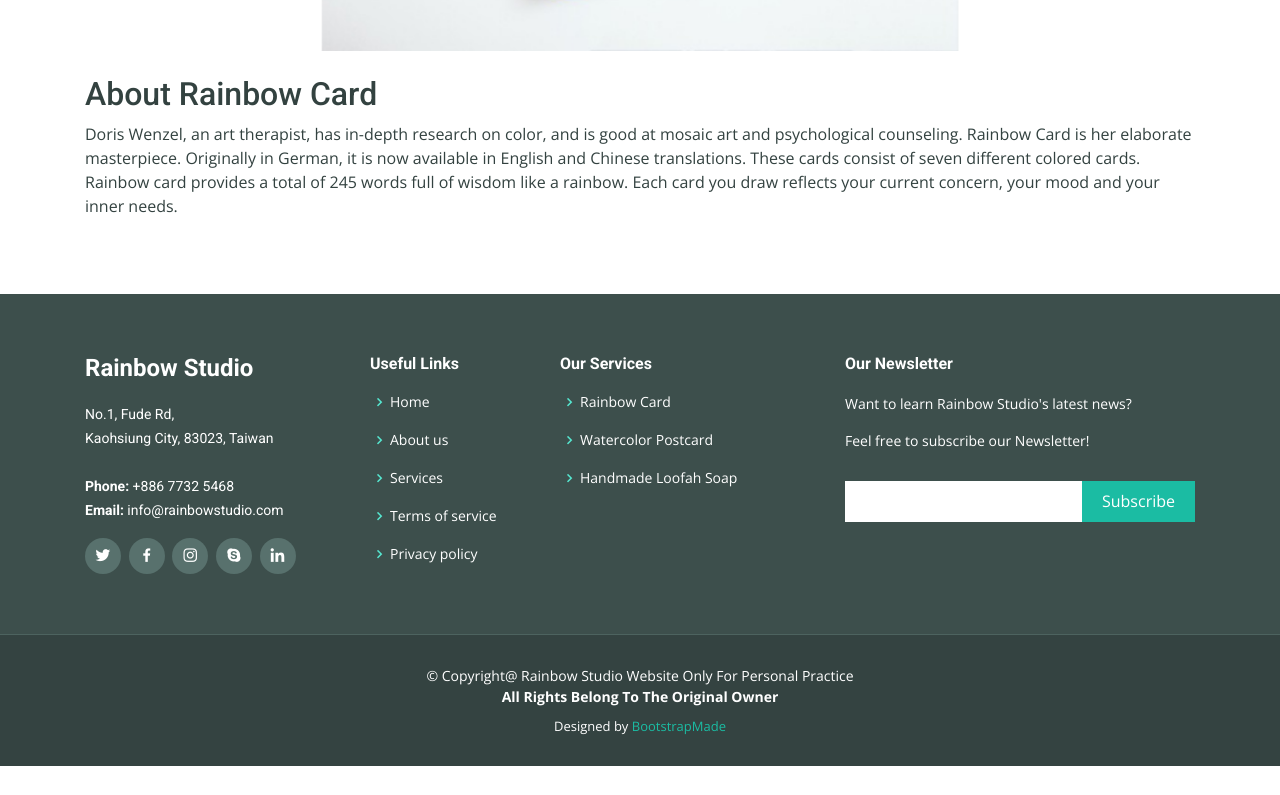
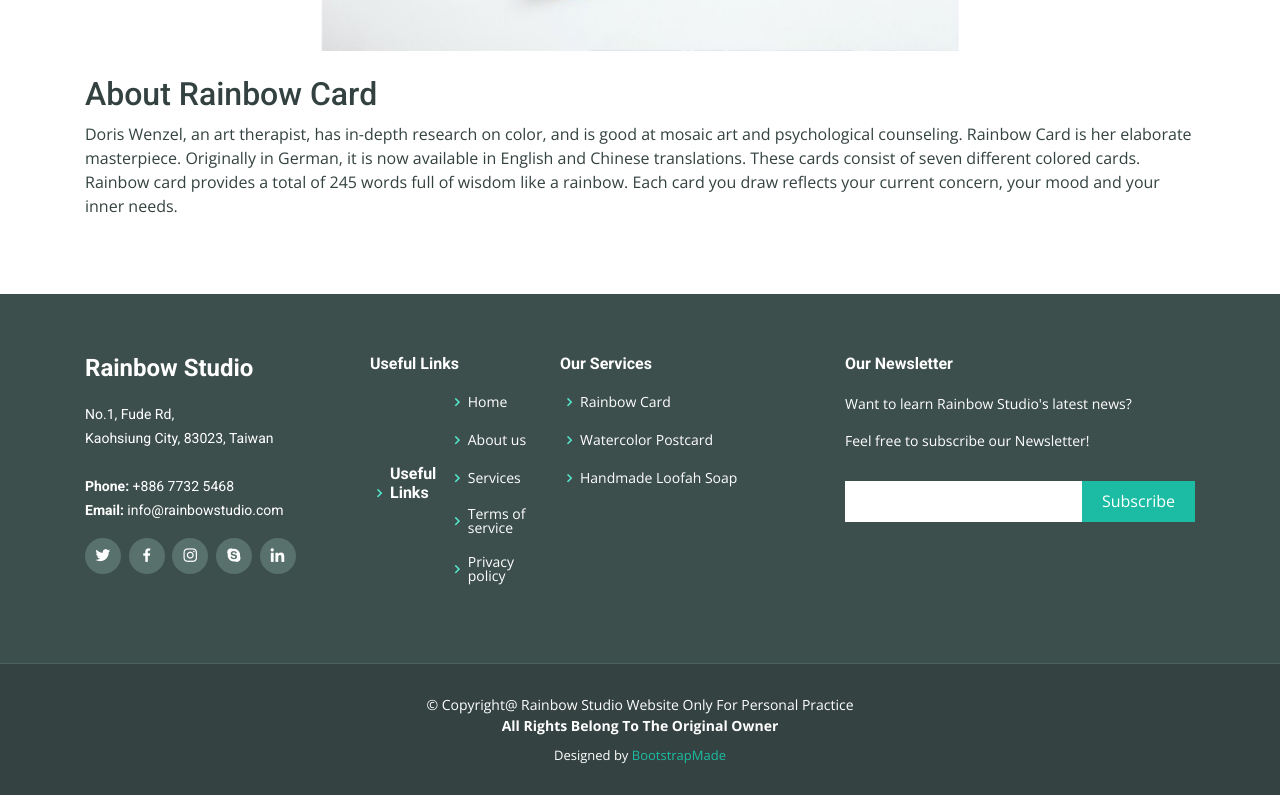
Before and after one commit to dorahs71/Rainbow-Studio, a plain HTML site: page Rainbowcard.html in a window 1280 px wide. Shown: the part 782-1577 px from the top of the page. Before the commit the page ends 1548 px from the top, so only its background shows below. Drawn offline with nearby package versions, Linux system fonts and the light colour scheme.

Commit message:
Add files via upload

```diff
--- a/Rainbowcard.html
+++ b/Rainbowcard.html
@@ -193,6 +193,10 @@
               <ul>
                 <li>
                   <i class="bx bx-chevron-right"></i>
+                  <h4>Useful Links</h4>
+              <ul>
+                <li>
+                  <i class="bx bx-chevron-right"></i>
                   <a href="index.html">Home</a>
                 </li>
                 <li>
```
